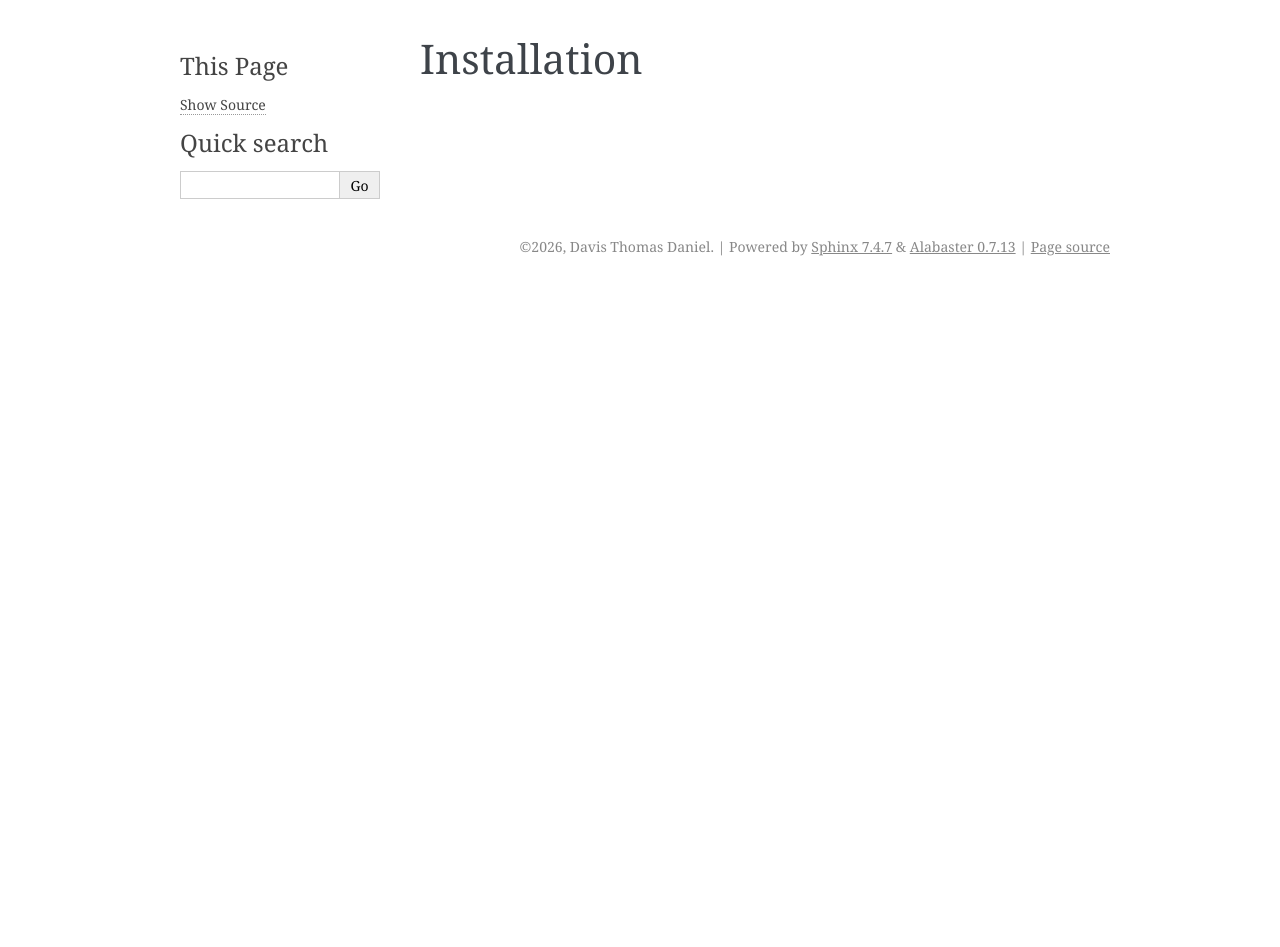
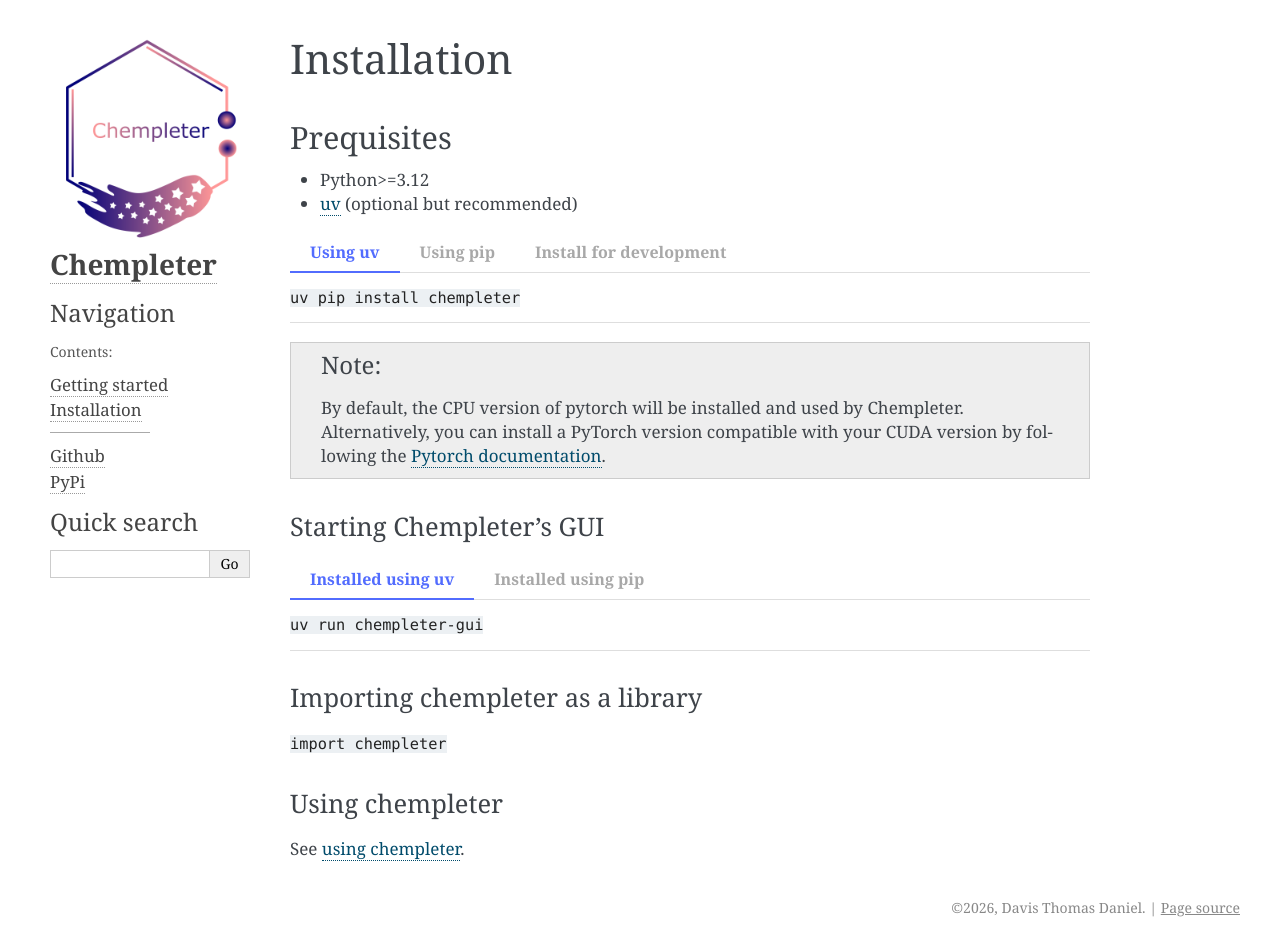
Before and after one commit to davistdaniel/chempleter, a Sphinx documentation site: the page built from docs/source/installation.rst, in a window 1280 px wide. Built offline with Sphinx 7.4.7, drawn with Linux system fonts in a browser that asks for light colours; before the commit the page ends 900 px from its top, so only the background shows below that.

Commit message:
docs: update chempleter docs

```diff
--- a/docs/source/conf.py
+++ b/docs/source/conf.py
@@ -6,7 +6,7 @@
 # -- Project information -----------------------------------------------------
 # https://www.sphinx-doc.org/en/master/usage/configuration.html#project-information
 
-project = 'chempleter'
+project = 'Chempleter'
 copyright = '2026, Davis Thomas Daniel'
 author = 'Davis Thomas Daniel'
 release = '0.1.0b4'
@@ -14,7 +14,7 @@
 # -- General configuration ---------------------------------------------------
 # https://www.sphinx-doc.org/en/master/usage/configuration.html#general-configuration
 
-extensions = []
+extensions = ["sphinx_design","sphinx_copybutton"]
 
 templates_path = ['_templates']
 exclude_patterns = []
@@ -25,4 +25,20 @@
 # https://www.sphinx-doc.org/en/master/usage/configuration.html#options-for-html-output
 
 html_theme = 'alabaster'
-html_static_path = ['_static']
+html_static_path = ['images']
+
+html_sidebars = {
+    '**': [
+        'about.html',
+        'navigation.html',
+        'searchbox.html',
+    ]
+}
+
+html_theme_options = {
+    'logo': 'chempleter_logo.png',
+    'logo_name': True,
+    'show_powered_by': False,
+    'page_width':'1200px',
+    'extra_nav_links' : {"Github": "https://github.com/davistdaniel/chempleter","PyPi":"https://pypi.org/project/chempleter/"}
+}
--- a/docs/source/installation.rst
+++ b/docs/source/installation.rst
@@ -1,2 +1,71 @@
 Installation
 =========================
+
+Prequisites
+^^^^^^^^^^^^^^
+
+* Python>=3.12
+* `uv <https://docs.astral.sh/uv/>`_ (optional but recommended)
+
+.. tab-set::
+    :sync-group: installation
+
+    .. tab-item:: Using uv
+        :sync: key1
+
+        ``uv pip install chempleter``
+
+    .. tab-item:: Using pip
+        :sync: key2
+
+        ``python -m pip install chempleter``
+
+    .. tab-item:: Install for development
+
+        * Clone the chempleter repo:
+
+            ``git clone https://github.com/davistdaniel/chempleter.git``
+
+        * Inside the project directory, execute in a terminal:
+
+            * For CPU:
+
+                ``uv sync``
+
+            * For GPU, CUDA 12.8:
+
+                ``uv sync --extra gpu128``
+
+
+.. note::
+
+    By default, the CPU version of pytorch will be installed and used by Chempleter.
+    Alternatively, you can install a PyTorch version compatible with your CUDA version by following the `Pytorch documentation <https://pytorch.org/get-started/locally/>`_.
+
+
+Starting Chempleter's GUI
+-------------------------------
+
+.. tab-set::
+    :sync-group: installation
+
+    .. tab-item:: Installed using uv
+        :sync: key1
+
+        ``uv run chempleter-gui``
+
+    .. tab-item:: Installed using pip
+        :sync: key2
+
+        ``python -m chempleter.gui``
+
+
+Importing chempleter as a library
+--------------------------------------
+
+``import chempleter``
+
+
+Using chempleter
+--------------------------------------
+See :doc:`using chempleter <usage>`.
```
Also changed, not shown: docs/source/getting_started.rst (deleted, +0 -27 lines), docs/source/index.rst (+5 -11 lines), docs/source/usage.rst (added, +130 -0 lines), docs/source/images/evolve_example.png (added), docs/source/images/extend_example.png (added).
